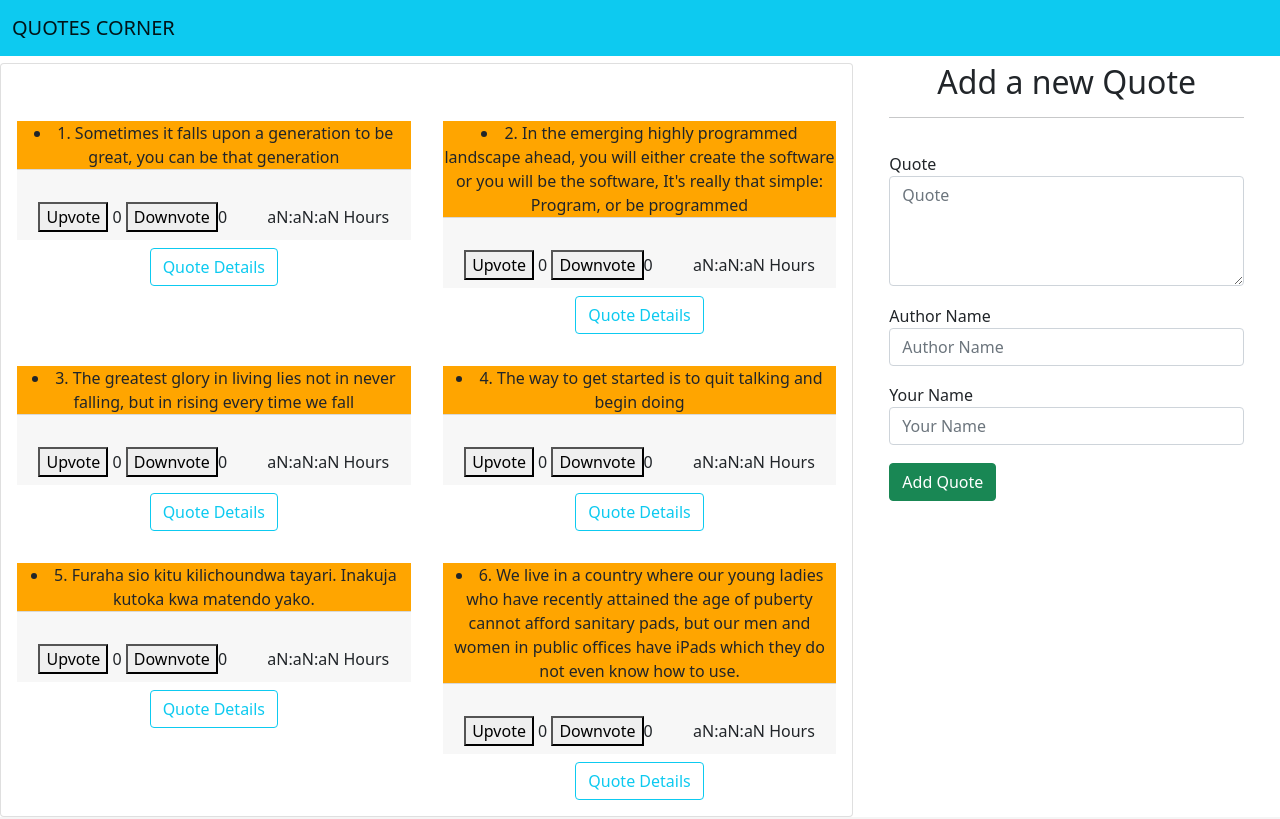
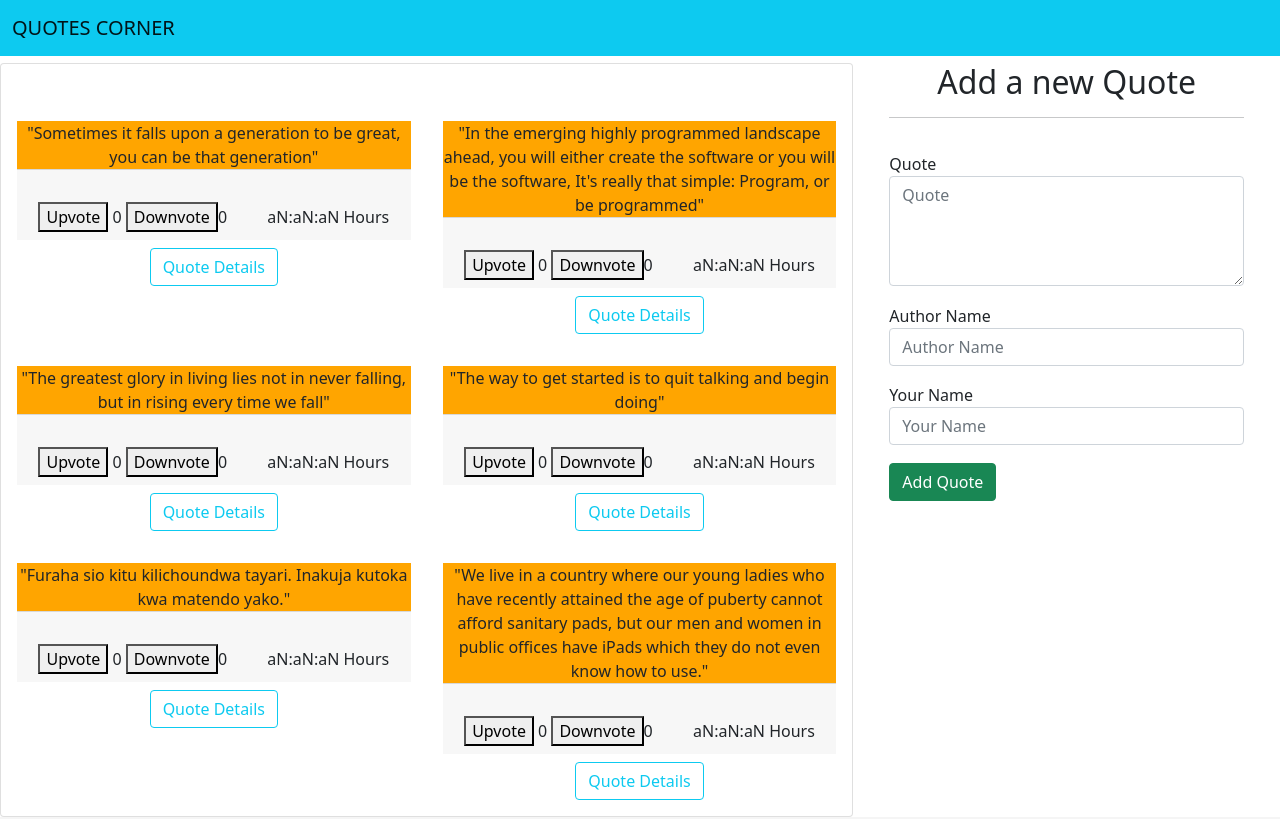
Before and after one commit to IanoSang/Quotes-Corner, an Angular app: page / in a window 1280 px wide. Shown: the top 819 px of the page. Built offline with nearby package versions, Linux system fonts and the light colour scheme.

Commit message:
feat: quotes component- styles the component and hides the quotes ids

```diff
--- a/src/app/quotes-details/quotes-details.component.html
+++ b/src/app/quotes-details/quotes-details.component.html
@@ -1,6 +1,4 @@
 <p>
-
   <span style="color:green">Quote By: {{quotes.authorName}}  </span>  <span style="color:red">Submitted By: {{quotes.submittedBy}}</span>
-
 </p>
 <button (click)= 'quotesDelete(true)' class="btn btn-outline-danger">Delete this Quote</button>
--- a/src/app/quotes/quotes.component.css
+++ b/src/app/quotes/quotes.component.css
@@ -13,3 +13,6 @@
   text-align: right;
   padding-left: 10%;
 }
+li{
+  list-style: none;
+}
--- a/src/app/quotes/quotes.component.html
+++ b/src/app/quotes/quotes.component.html
@@ -6,9 +6,9 @@
   <div class="row">
   <div class="card text-center col-md-8">
 
-  <div class="row">
+  <div class="row" id="bg">
     <div *ngFor='let quote of quotes;let i = index' class="card-body col-6">
-      <li appHighlighter>{{quote.id}}. {{quote.quote}}</li>
+      <li appHighlighter>"{{quote.quote}}"</li>
       <div class="card-footer">
         <br> <button type="button" onclick="incrementLikes(vote)">Upvote</button>
         {{quote.upvote}} <button type="button" onclick="incrementDislikes(vote)">Downvote</button>{{quote.downvote}}
--- a/src/app/quotes/quotes.component.ts
+++ b/src/app/quotes/quotes.component.ts
@@ -15,11 +15,11 @@ export class QuotesComponent implements OnInit,OnDestroy{
   time:string|any;
   tick = 1500;
   quotes:Quotes[] = [
-    new Quotes(1, 'Sometimes it falls upon a generation to be great, you can be that generation', 'By Nelson Mandela', 'Ian Sang', '0', '0'),
+    new Quotes(1, 'Sometimes it falls upon a generation to be great, you can be that generation', 'Nelson Mandela', 'Ian Sang', '0', '0'),
     new Quotes(2, 'In the emerging highly programmed landscape ahead, you will either create the software or you will be the software, It\'s really that simple: Program, or be programmed', 'Douglas Rushoff', 'Ian Sang', '0', '0',),
-    new Quotes(3, 'The greatest glory in living lies not in never falling, but in rising every time we fall', 'By Unknown', 'Ian Sang', '0', '0'),
+    new Quotes(3, 'The greatest glory in living lies not in never falling, but in rising every time we fall', 'Unknown', 'Ian Sang', '0', '0'),
     new Quotes(4, 'The way to get started is to quit talking and begin doing', 'Someone', 'Ian Sang', '0', '0'),
-    new Quotes(5, 'Furaha sio kitu kilichoundwa tayari. Inakuja kutoka kwa matendo yako.', 'Swahili Quote', 'Ian Sang', '0', '0'),
+    new Quotes(5, 'Furaha sio kitu kilichoundwa tayari. Inakuja kutoka kwa matendo yako.', 'Mswahili', 'Ian Sang', '0', '0'),
     new Quotes(6, 'We live in a country where our young ladies who have recently attained the age of puberty cannot afford sanitary pads, but our men and women in public offices have iPads which they do not even know how to use.', 'Patrick Lumumba', 'Ian Sang', '0', '0'),
   ];
   toggleDetails(index: string | number){
```
